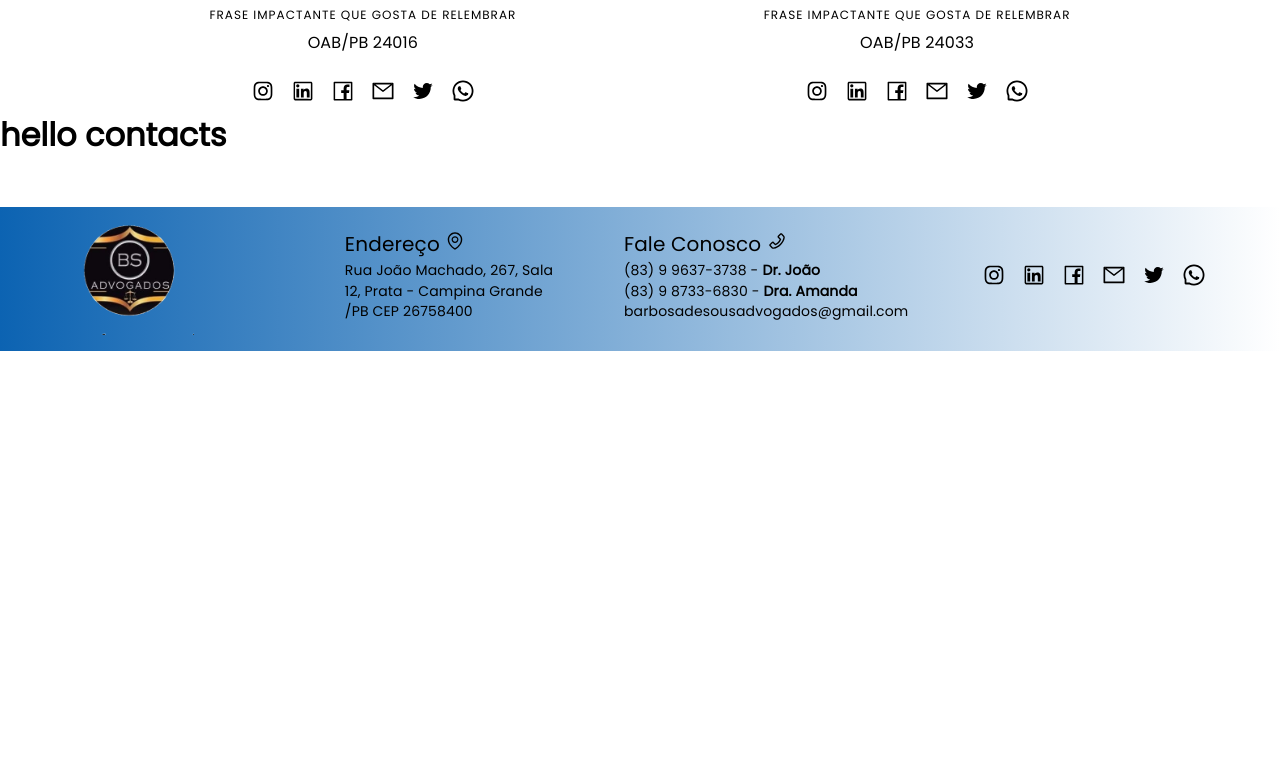
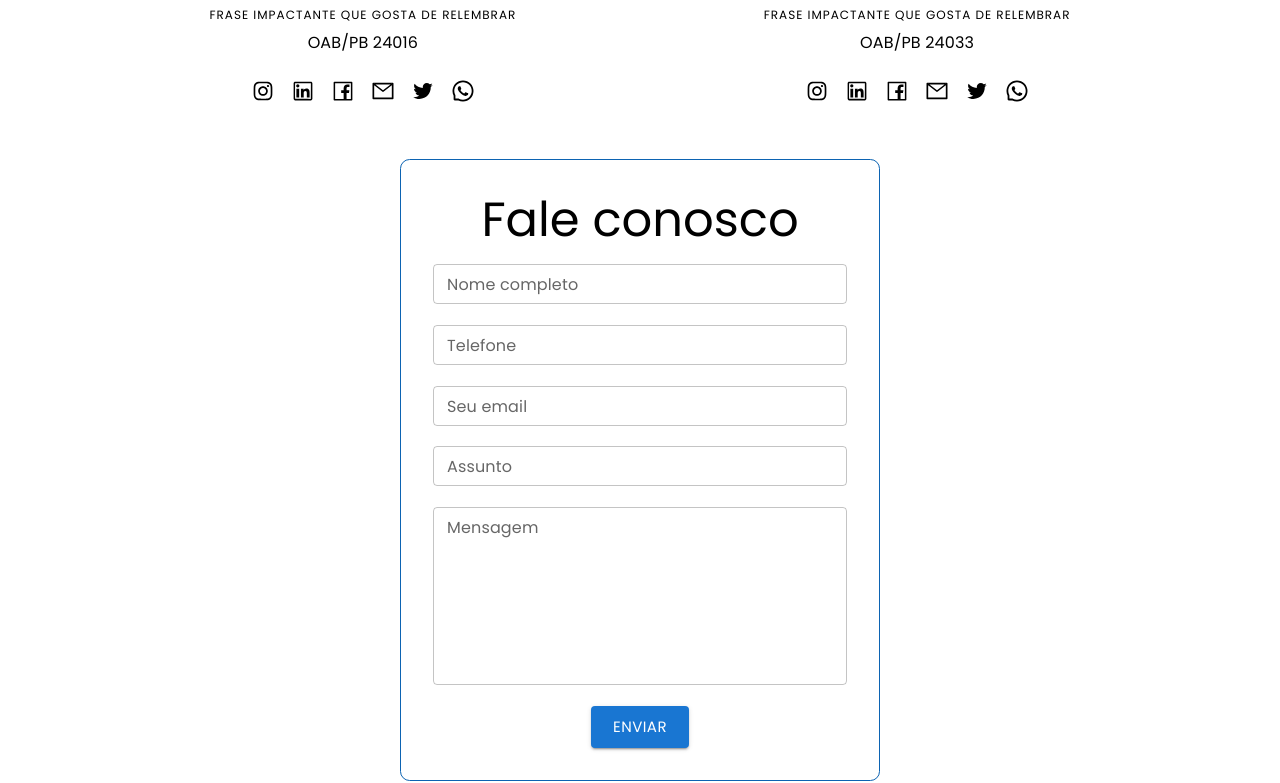
Before and after one commit to kelvinteixeira/BS-Advogados, a React (Vite) app: page / in a window 1280 px wide. Shown: the part 1066-1849 px from the top of the page. Before the commit the page ends 1417 px from the top, so only its background shows below. Built offline with nearby package versions, Linux system fonts and the light colour scheme.

Commit message:
feat: added a contact component

```diff
--- a/src/Components/Contact/Contact.tsx
+++ b/src/Components/Contact/Contact.tsx
@@ -1,5 +1,202 @@
-import React from "react";
+import React, { useEffect, useRef, useState } from "react";
+import { Alert, Button, Snackbar, TextField, Typography } from "@mui/material";
+import * as Styled from "./conctact.styles";
+import { ErrorMessage, Formik } from "formik";
+import * as Yup from "yup";
+import { FormActions, FormValues } from "../../GlobalTyps";
+import emailjs from "emailjs-com";
+
+const MessageSchema = Yup.object().shape({
+  name: Yup.string().required(),
+  phone: Yup.string().required(),
+  email: Yup.string().required(),
+  subject: Yup.string().required(),
+  message: Yup.string().required(),
+});
 
 export function Contact() {
-  return <h1>hello contacts</h1>;
+  const [showSnackBarSuccess, setShowSnackBarSuccess] = useState(false);
+  const [showSnackBarError, setShowSnackBarError] = useState(false);
+  const form: React.MutableRefObject<any> = useRef();
+
+  const initialValues: FormValues = {
+    name: "",
+    phone: "",
+    email: "",
+    subject: "",
+    message: "",
+  };
+
+  function handleSendEmail(values: FormValues, action: FormActions) {
+    emailjs
+      .sendForm(
+        String(import.meta.env.VITE_SERVICE_EMAIL_ID),
+        String(import.meta.env.VITE_TEMPLATE_ID),
+        form.current,
+        String(import.meta.env.VITE_TOKEN)
+      )
+      .then(
+        (result) => {
+          setShowSnackBarSuccess(true);
+        },
+        (error) => {
+          setShowSnackBarError(true);
+          console.log(error.message);
+        }
+      );
+    action.setSubmitting(false);
+    action.resetForm();
+  }
+
+  return (
+    <Formik
+      initialValues={initialValues}
+      onSubmit={(values, action) => handleSendEmail(values, action)}
+      validationSchema={MessageSchema}
+    >
+      {({ handleChange, handleSubmit, handleBlur, values }) => (
+        <form ref={form} onSubmit={handleSubmit}>
+          <Styled.Container>
+            <Styled.StyledForm>
+              <Styled.CardContent>
+                <Typography align="center" variant="h3" marginBottom={2}>
+                  Fale conosco
+                </Typography>
+
+                <Styled.InputBox>
+                  <TextField
+                    name="name"
+                    value={values.name}
+                    onChange={handleChange}
+                    onBlur={handleBlur}
+                    label="Nome completo"
+                    variant="outlined"
+                    color="primary"
+                    fullWidth
+                    size="small"
+                  />
+                  <ErrorMessage name="name">
+                    {() => (
+                      <Styled.MsgError>Campo obrigátorio!</Styled.MsgError>
+                    )}
+                  </ErrorMessage>
+                </Styled.InputBox>
+
+                <Styled.InputBox>
+                  <TextField
+                    name="phone"
+                    value={values.phone}
+                    onChange={handleChange}
+                    onBlur={handleBlur}
+                    label="Telefone"
+                    variant="outlined"
+                    color="primary"
+                    fullWidth
+                    size="small"
+                    type="tel"
+                    InputProps={{
+                      inputProps: { maxLength: 12 },
+                    }}
+                  />
+                  <ErrorMessage name="phone">
+                    {() => (
+                      <Styled.MsgError>Campo obrigátorio!</Styled.MsgError>
+                    )}
+                  </ErrorMessage>
+                </Styled.InputBox>
+
+                <Styled.InputBox>
+                  <TextField
+                    name="email"
+                    value={values.email}
+                    onChange={handleChange}
+                    onBlur={handleBlur}
+                    label="Seu email"
+                    type="email"
+                    variant="outlined"
+                    color="primary"
+                    fullWidth
+                    size="small"
+                  />
+                  <ErrorMessage name="email">
+                    {() => (
+                      <Styled.MsgError>Campo obrigátorio!</Styled.MsgError>
+                    )}
+                  </ErrorMessage>
+                </Styled.InputBox>
+
+                <Styled.InputBox>
+                  <TextField
+                    name="subject"
+                    value={values.subject}
+                    onChange={handleChange}
+                    onBlur={handleBlur}
+                    label="Assunto"
+                    type="text"
+                    variant="outlined"
+                    color="primary"
+                    fullWidth
+                    size="small"
+                    InputProps={{
+                      inputProps: { maxLength: 30 },
+                    }}
+                  />
+                  <ErrorMessage name="subject">
+                    {() => (
+                      <Styled.MsgError>Campo obrigátorio!</Styled.MsgError>
+                    )}
+                  </ErrorMessage>
+                </Styled.InputBox>
+
+                <Styled.InputBox>
+                  <TextField
+                    name="message"
+                    value={values.message}
+                    onChange={handleChange}
+                    onBlur={handleBlur}
+                    label="Mensagem"
+                    variant="outlined"
+                    color="primary"
+                    fullWidth
+                    size="small"
+                    multiline
+                    minRows={7}
+                  />
+                  <ErrorMessage name="message">
+                    {() => (
+                      <Styled.MsgError>Campo obrigátorio!</Styled.MsgError>
+                    )}
+                  </ErrorMessage>
+                </Styled.InputBox>
+
+                <Button type="submit" variant="contained" size="large">
+                  Enviar
+                </Button>
+              </Styled.CardContent>
+            </Styled.StyledForm>
+          </Styled.Container>
+
+          <Snackbar
+            open={showSnackBarSuccess}
+            autoHideDuration={5000}
+            onClose={() => setShowSnackBarSuccess(false)}
+          >
+            <Alert severity="success" variant="filled">
+              Email enviado com sucesso!
+            </Alert>
+          </Snackbar>
+
+          <Snackbar
+            open={showSnackBarError}
+            autoHideDuration={5000}
+            onClose={() => setShowSnackBarSuccess(false)}
+          >
+            <Alert severity="error" variant="filled">
+              Algo inesperado aconteceu, tente novamente!
+            </Alert>
+          </Snackbar>
+        </form>
+      )}
+    </Formik>
+  );
 }
--- /dev/null
+++ b/src/Components/Contact/conctact.styles.ts
@@ -0,0 +1,45 @@
+import { Button } from '@mui/material';
+import styled from '@emotion/styled'
+import { Box } from '@mui/material';
+
+export const Container = styled(Box)`
+display: grid;
+place-items: center;
+height: auto;
+margin-top: 1rem;
+padding: 2rem;
+
+`;
+
+export const StyledForm = styled(Box)`
+  border: .1rem solid #0C63B2;
+  width: 30rem;
+  height: auto;
+  background-color: #fff;
+  border-radius: .6rem;
+
+`;
+export const CardContent = styled(Box)`
+display: grid;
+place-items: center;
+padding: 2rem;
+
+`;
+
+export const StyledButton = styled(Button)`
+  border: .1rem solid #00000035;
+
+  :hover {
+    border:  .1rem solid #ffffff90;
+  }
+`;
+
+export const MsgError = styled.span`
+  color: red;
+  font-size: .7rem !important;
+`;
+
+export const InputBox = styled(Box)`
+  width: 100%;
+  margin-bottom: 1.3rem;
+`;
```
